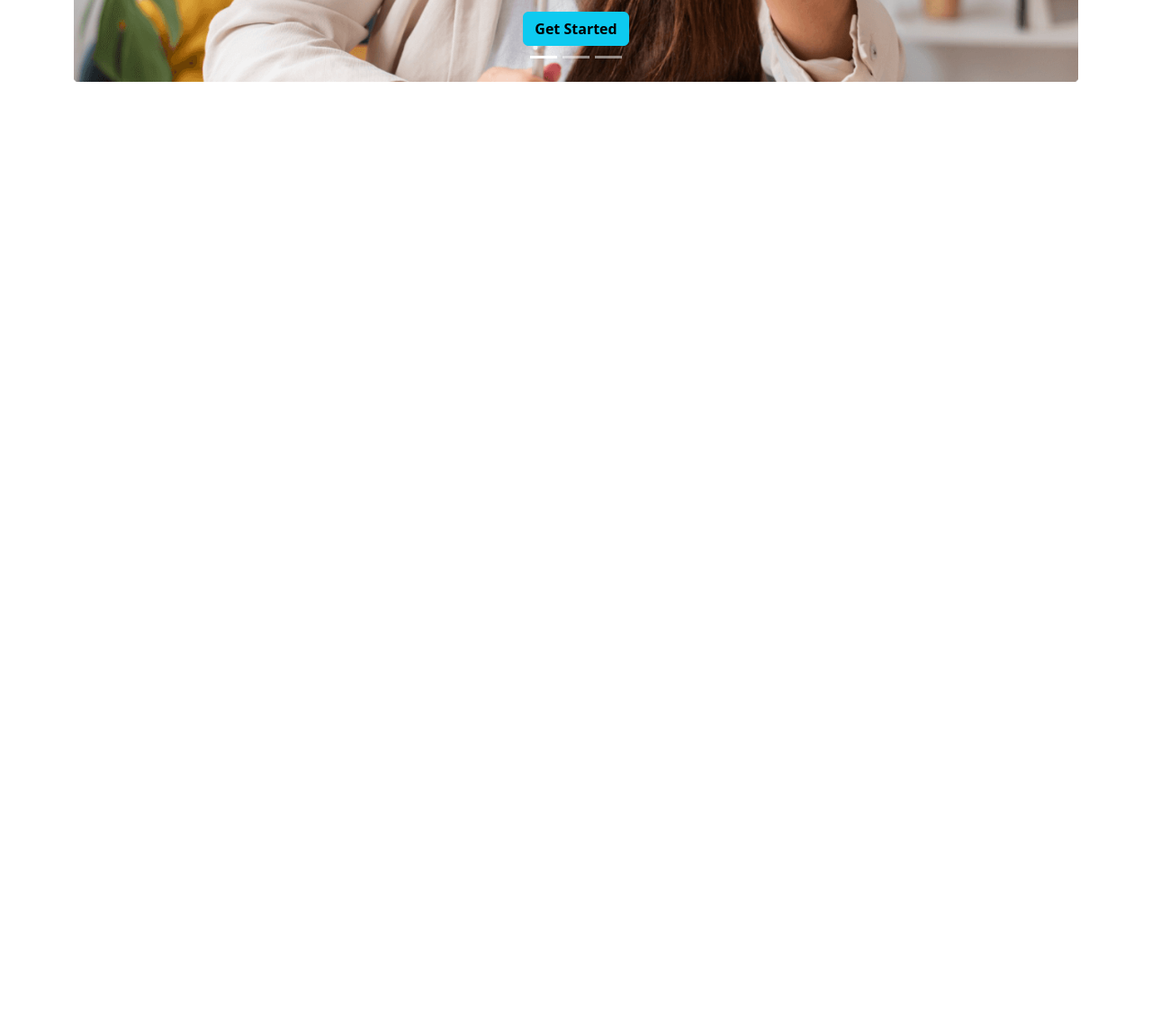
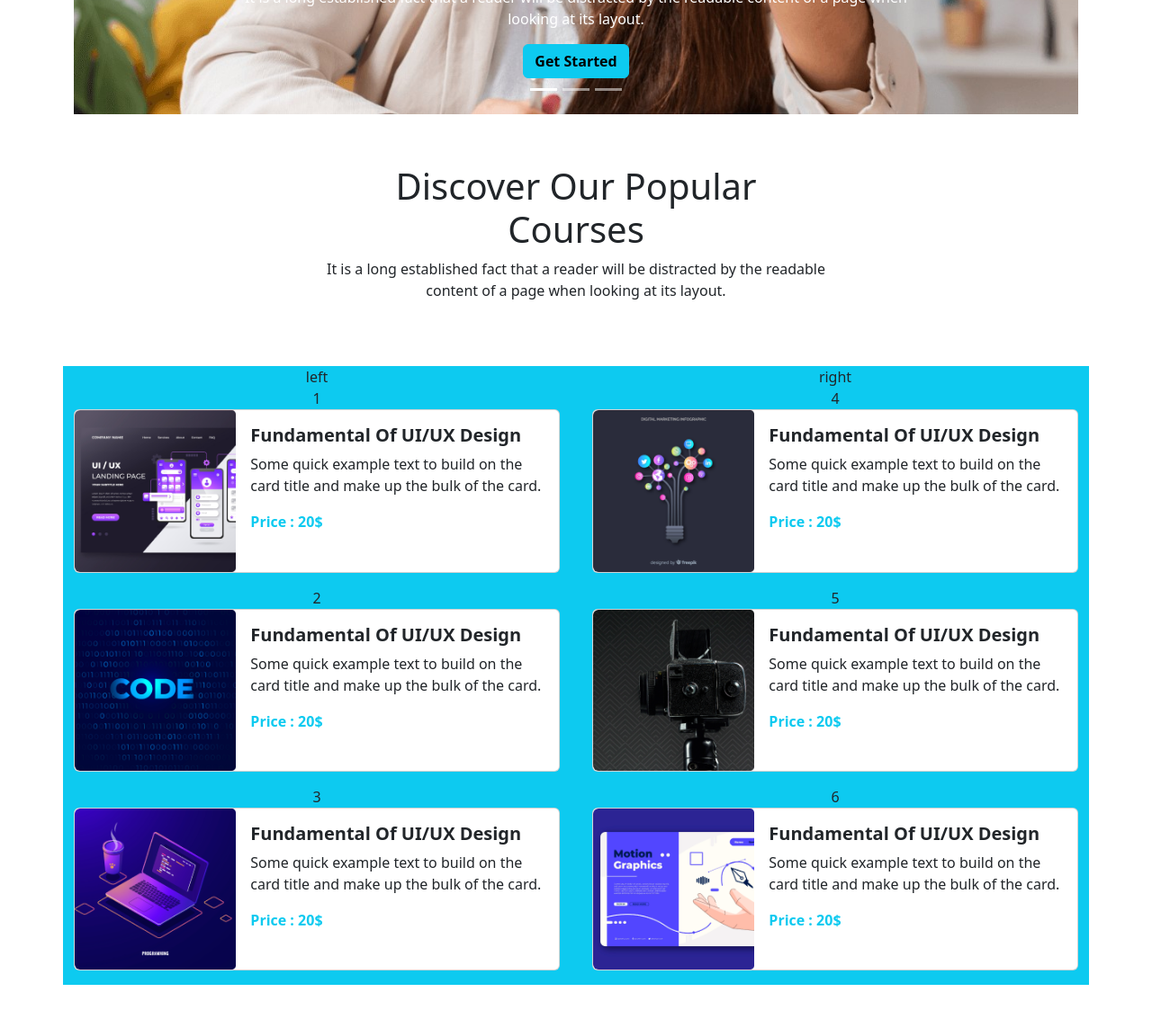
Before and after one commit to zahirul1/ZeeTech, a plain HTML site: page index.html in a window 1280 px wide. Shown: the part 573-1716 px from the top of the page at 90% size. Before the commit the page ends 800 px from the top, so only its background shows below. Drawn offline with nearby package versions, Linux system fonts and the light colour scheme.

Commit message:
main different courses

```diff
--- a/index.html
+++ b/index.html
@@ -58,7 +58,7 @@
                     </div>
                     <div class="carousel-inner">
                       <div class="carousel-item active">
-                        <img class="img-fluid" src="images/cover/cover-1.png" class="d-block w-100" alt="...">
+                        <img class="img-fluid" src="images/cover/cover-1.jpg" class="d-block w-100" alt="...">
                         <div class="carousel-caption d-none d-md-block">
                           <h1>Get Started Digital <br> Learning</h1>
                           <p>It is a long established fact that a reader will be distracted by the readable content of a page when looking at its layout.</p>
@@ -98,7 +98,123 @@
         </header>
         <!-- main starts here -->
         <main>
+          <!-- main top starts here -->
+          <section class="container mb-2 ">
+            <div class= " py-5  ">
+              <h1 class="text-center">Discover Our Popular <br> Courses  </h1>
+              <p class="text-center">It is a long established fact that a reader will be distracted by the readable <br> content of a page when looking at its layout.</p>
 
+            </div>
+
+          </section>
+          <!-- main top ends here -->
+
+          <!-- main different courses (horizontal) start here -->
+          <section class="mb-5">
+            <div class="container mx-auto text-center bg-info d-flex  flex-md-row flex-sm-column justify-content-between  ">
+              <div>left
+                <div>1
+                  <div class="card mb-3" style="max-width: 540px;">
+                    <div class="row g-0">
+                      <div class="col-md-4">
+                        <img src="images/course/course-1.png" class="img-fluid rounded-start" alt="...">
+                      </div>
+                      <div class="col-md-8">
+                        <div class="card-body">
+                          <h5 class="fw-bold text-start">Fundamental Of UI/UX Design</h5>
+                          <p class="text-start">Some quick example text to build on the card title and make up the bulk of the card.</p>
+                          <p class="text-info text-start fw-bold">Price : 20$</p>
+                        </div>
+                      </div>
+                    </div>
+                  </div>
+                </div>
+                <div>2
+                  <div class="card mb-3" style="max-width: 540px;">
+                    <div class="row g-0">
+                      <div class="col-md-4">
+                        <img src="images/course/course-2.png" class="img-fluid rounded-start" alt="...">
+                      </div>
+                      <div class="col-md-8">
+                        <div class="card-body">
+                          <h5 class="fw-bold text-start">Fundamental Of UI/UX Design</h5>
+                          <p class="text-start">Some quick example text to build on the card title and make up the bulk of the card.</p>
+                          <p class="text-info text-start fw-bold">Price : 20$</p>
+                        </div>
+                      </div>
+                    </div>
+                  </div>
+                </div>
+                <div>3
+                  <div class="card mb-3" style="max-width: 540px;">
+                    <div class="row g-0">
+                      <div class="col-md-4">
+                        <img src="images/course/course-3.png" class="img-fluid rounded-start" alt="...">
+                      </div>
+                      <div class="col-md-8">
+                        <div class="card-body">
+                          <h5 class="fw-bold text-start">Fundamental Of UI/UX Design</h5>
+                          <p class="text-start">Some quick example text to build on the card title and make up the bulk of the card.</p>
+                          <p class="text-info text-start fw-bold">Price : 20$</p>
+                        </div>
+                      </div>
+                    </div>
+                  </div>
+                </div>
+              </div>
+              <div>right
+                <div>4
+                  <div class="card mb-3" style="max-width: 540px;">
+                    <div class="row g-0">
+                      <div class="col-md-4">
+                        <img src="images/course/course-4.png" class="img-fluid rounded-start" alt="...">
+                      </div>
+                      <div class="col-md-8">
+                        <div class="card-body">
+                          <h5 class="fw-bold text-start">Fundamental Of UI/UX Design</h5>
+                          <p class="text-start">Some quick example text to build on the card title and make up the bulk of the card.</p>
+                          <p class="text-info text-start fw-bold">Price : 20$</p>
+                        </div>
+                      </div>
+                    </div>
+                  </div>
+                </div>
+                <div>5
+                  <div class="card mb-3" style="max-width: 540px;">
+                    <div class="row g-0">
+                      <div class="col-md-4">
+                        <img src="images/course/course-5.png" class="img-fluid rounded-start" alt="...">
+                      </div>
+                      <div class="col-md-8">
+                        <div class="card-body">
+                          <h5 class="fw-bold text-start">Fundamental Of UI/UX Design</h5>
+                          <p class="text-start">Some quick example text to build on the card title and make up the bulk of the card.</p>
+                          <p class="text-info text-start fw-bold">Price : 20$</p>
+                        </div>
+                      </div>
+                    </div>
+                  </div>
+                </div>
+                <div>6
+                  <div class="card mb-3" style="max-width: 540px;">
+                    <div class="row g-0">
+                      <div class="col-md-4">
+                        <img src="images/course/course-6.png" class="img-fluid rounded-start" alt="...">
+                      </div>
+                      <div class="col-md-8">
+                        <div class="card-body">
+                          <h5 class="fw-bold text-start">Fundamental Of UI/UX Design</h5>
+                          <p class="text-start">Some quick example text to build on the card title and make up the bulk of the card.</p>
+                          <p class="text-info text-start fw-bold">Price : 20$</p>
+                        </div>
+                      </div>
+                    </div>
+                  </div>
+                </div>
+              </div>
+            </div>
+          </section>
+          <!-- main different courses (horizontal) end here -->
         </main>
         <!-- main ends here -->
 
```
Also changed, not shown: images/cover/cover-1.jpg (added), images/cover/cover-1.png (deleted), images/cover/cover-2.jpg, images/cover/cover-3.jpg.
